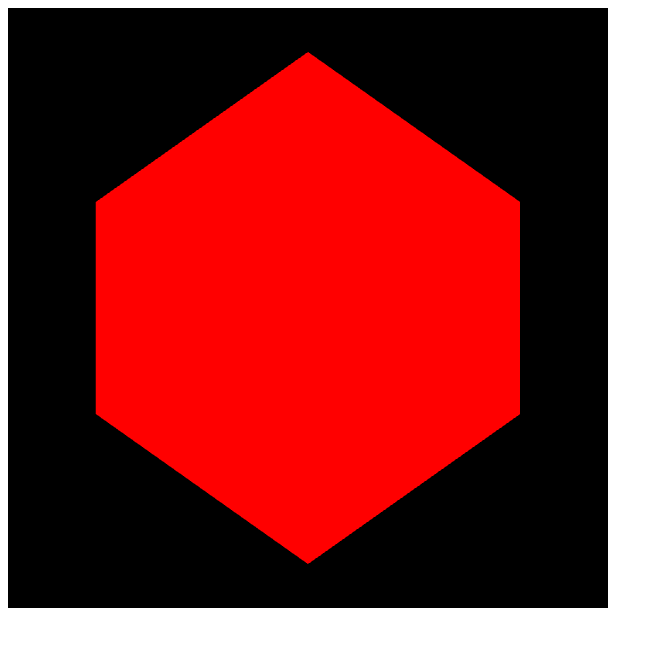
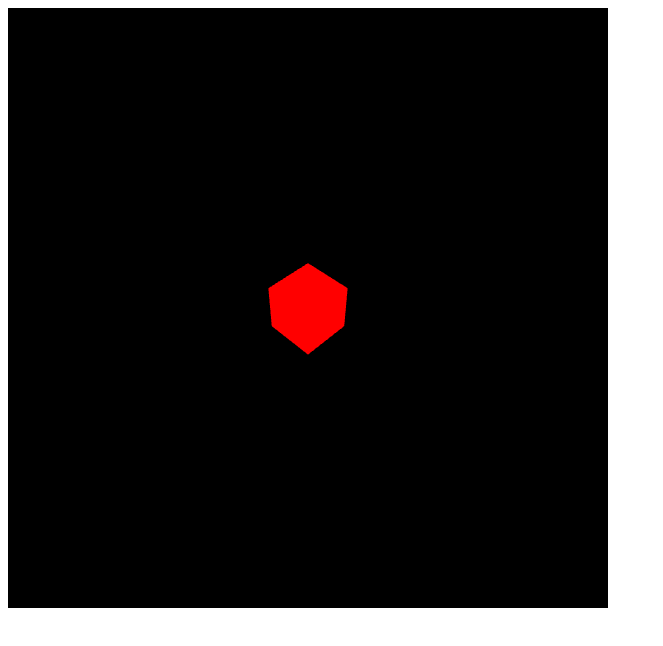
Before and after one commit to maticstric/WebGL-Breakout, a plain HTML site: page Breakout.html in a window 1280 px wide. Shown: the whole page, without its empty margins (0-663 px from the left). Drawn offline with Linux system fonts and the light colour scheme.

Commit message:
Added basic camera

```diff
--- a/Breakout.html
+++ b/Breakout.html
@@ -14,7 +14,8 @@
     <script src="./lib/webgl-debug.js"></script>
     <script src="./lib/cuon-utils.js"></script>
     <script src="./lib/cuon-matrix.js"></script>
+    <script src="Cube.js"></script>
+    <script src="Camera.js"></script>
     <script src="Breakout.js"></script>
-    <script src="Cube.js"></script>
   </body>
 </html>
--- a/Breakout.js
+++ b/Breakout.js
@@ -4,9 +4,11 @@ var VSHADER_SOURCE =
   attribute vec3 a_Position;
 
   uniform mat4 u_ModelMatrix;
+  uniform mat4 u_ProjectionMatrix;
+  uniform mat4 u_ViewMatrix;
 
   void main() {
-    gl_Position = u_ModelMatrix * vec4(a_Position, 1.0);
+    gl_Position = u_ProjectionMatrix * u_ViewMatrix * u_ModelMatrix * vec4(a_Position, 1.0);
   }
   `;
 
@@ -23,10 +25,13 @@ var FSHADER_SOURCE =
 let canvas;
 let gl;
 
-let dataPerVertex = 3; // How much data we send per vertex (3 rn b/c we only send position)
+let g_dataPerVertex = 3; // How much data we send per vertex (3 rn b/c we only send position)
+let g_camera = new Camera();
 
 let a_Position;
 let u_ModelMatrix;
+let u_ProjectionMatrix;
+let u_ViewMatrix;
 
 function main() {
   setupWebGL();
@@ -51,6 +56,19 @@ function tick() {
 function renderAllShapes() {
   gl.clear(gl.COLOR_BUFFER_BIT | gl.DEPTH_BUFFER_BIT);
 
+  /* CAMERA */
+  let projectionMatrix = new Matrix4();
+  projectionMatrix.setPerspective(70, canvas.width / canvas.height, 0.1, 100);
+  gl.uniformMatrix4fv(u_ProjectionMatrix, false, projectionMatrix.elements);
+
+  let viewMatrix = new Matrix4();
+  viewMatrix.setLookAt(
+    g_camera.eye.elements[0],     g_camera.eye.elements[1],     g_camera.eye.elements[2],
+    g_camera.lookAt.elements[0],  g_camera.lookAt.elements[1],  g_camera.lookAt.elements[2],
+    g_camera.up.elements[0],      g_camera.up.elements[1],      g_camera.up.elements[2]
+  );
+  gl.uniformMatrix4fv(u_ViewMatrix, false, viewMatrix.elements);
+
   /* CUBES */
   gl.bufferData(gl.ARRAY_BUFFER, Cube.vertices, gl.STATIC_DRAW);
 
@@ -61,7 +79,7 @@ function renderAllShapes() {
 
   gl.uniformMatrix4fv(u_ModelMatrix, false, cube.modelMatrix.elements);
 
-  gl.drawArrays(gl.TRIANGLES, 0, Cube.vertices.length / dataPerVertex);
+  gl.drawArrays(gl.TRIANGLES, 0, Cube.vertices.length / g_dataPerVertex);
 }
 
 function setupBuffer() {
@@ -78,7 +96,7 @@ function setupBuffer() {
   let FLOAT_SIZE = Float32Array.BYTES_PER_ELEMENT;
 
   // Assign the buffer object to a_Position variable and enable
-  gl.vertexAttribPointer(a_Position, 3, gl.FLOAT, false, dataPerVertex * FLOAT_SIZE, 0);
+  gl.vertexAttribPointer(a_Position, 3, gl.FLOAT, false, g_dataPerVertex * FLOAT_SIZE, 0);
   gl.enableVertexAttribArray(a_Position);
 }
 
@@ -94,6 +112,20 @@ function connectVariablesToGLSL() {
   u_ModelMatrix = gl.getUniformLocation(gl.program, 'u_ModelMatrix');
   if (!u_ModelMatrix) {
     console.log('Failed to get the storage location of u_ModelMatrix');
+    return;
+  }
+
+  // Get the storage location of u_ProjectionMatrix
+  u_ProjectionMatrix = gl.getUniformLocation(gl.program, 'u_ProjectionMatrix');
+  if (!u_ProjectionMatrix) {
+    console.log('Failed to get the storage location of u_ProjectionMatrix');
+    return;
+  }
+
+  // Get the storage location of u_ViewMatrix
+  u_ViewMatrix = gl.getUniformLocation(gl.program, 'u_ViewMatrix');
+  if (!u_ViewMatrix) {
+    console.log('Failed to get the storage location of u_ViewMatrix');
     return;
   }
 }
--- /dev/null
+++ b/Camera.js
@@ -0,0 +1,7 @@
+class Camera {
+  constructor() {
+    this.eye = new Vector3([0, 0, 8]);
+    this.lookAt = new Vector3([0, 0, -100]);
+    this.up = new Vector3([0, 1, 0]);
+  }
+}
```
